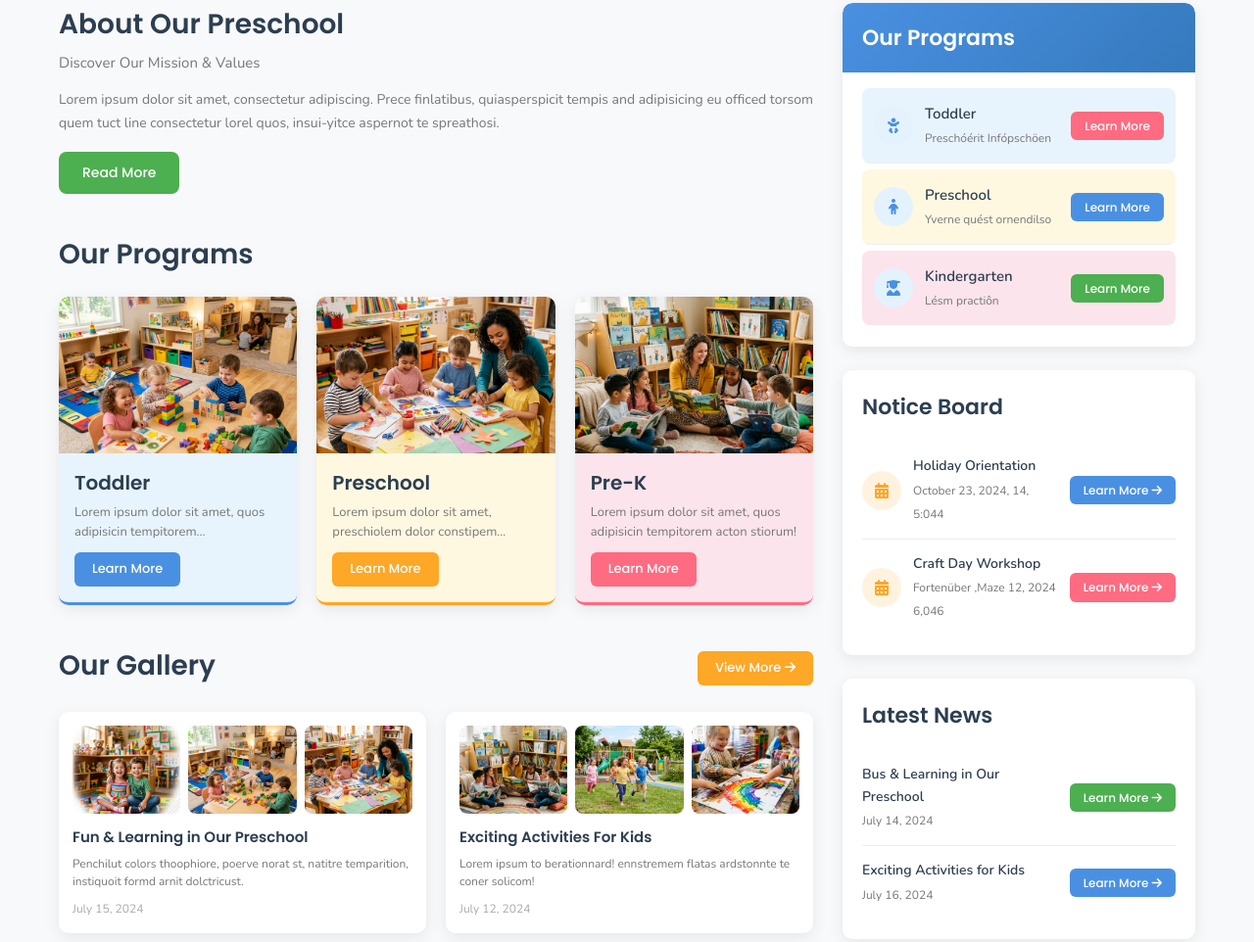
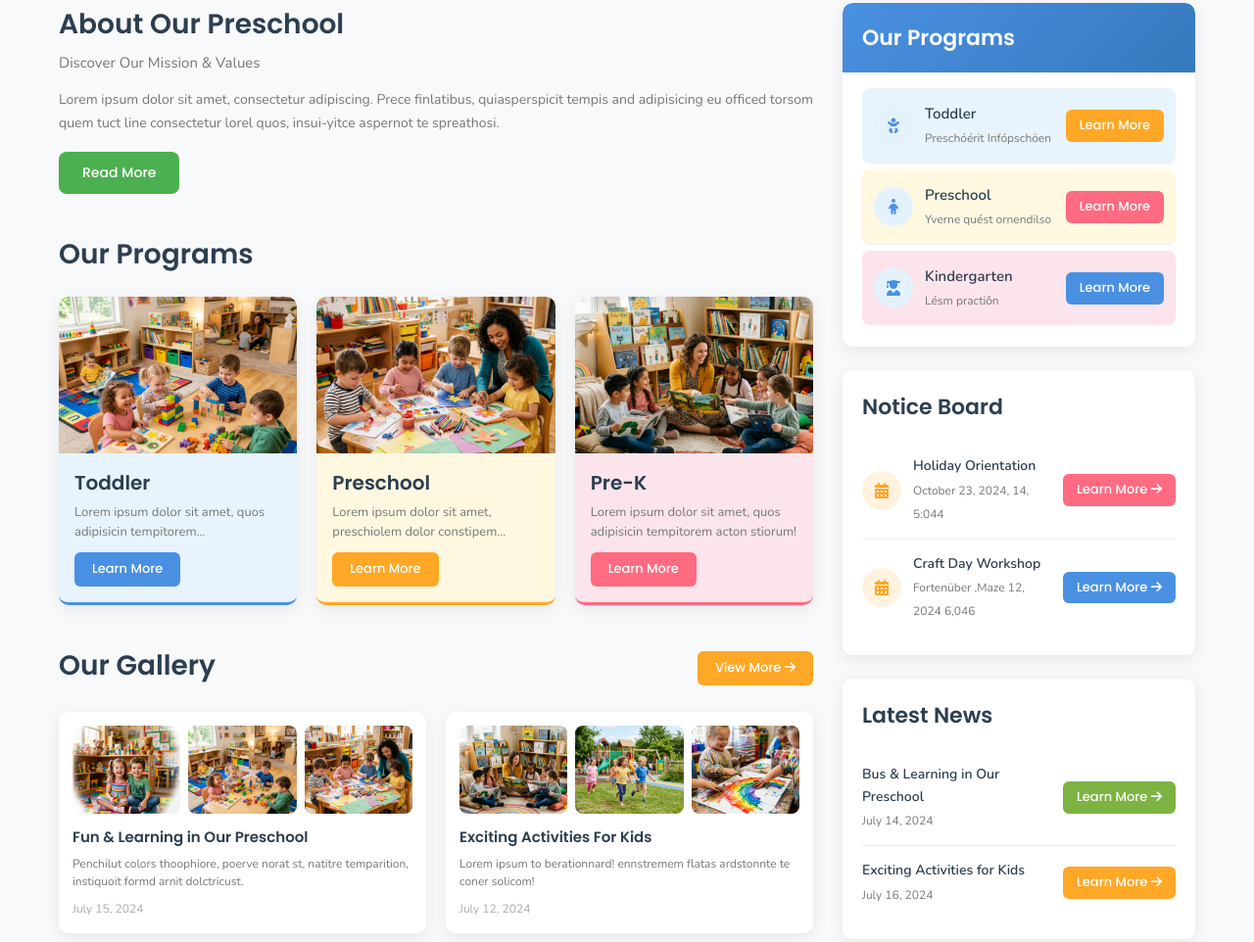
Before and after one commit to Gopeeshwar-Kotyada/preschool-website, a plain HTML site: page index.html in a window 1280 px wide. Shown: the part 762-1724 px from the top of the page at 98% size. Drawn offline with nearby package versions, Linux system fonts and the light colour scheme.

Commit message:
Fixed button colors in sidebar

```diff
--- a/style.css
+++ b/style.css
@@ -1354,3 +1354,54 @@ img {
         text-align: center;
     }
 }
+
+/* ============================================================
+   SIDEBAR "LEARN MORE" BUTTON COLOR CORRECTIONS
+   ============================================================ */
+
+/* 🎯 STYLE RULES applied consistently */
+.right-column .sidebar-card .btn {
+    color: #FFFFFF !important;
+    border: none !important;
+    border-radius: 6px !important;
+    padding: 6px 14px !important;
+    font-size: 13px !important;
+    font-weight: 500 !important;
+}
+
+/* ✨ HOVER EFFECT (SUBTLE) */
+.right-column .sidebar-card .btn:hover {
+    filter: brightness(0.92) !important;
+    box-shadow: 0 4px 10px rgba(0,0,0,0.15) !important;
+}
+
+/* 1. Toddler (Right Sidebar) -> #FFA726 (Orange) */
+.sidebar-programs .sidebar-program-list li:nth-child(1) .btn {
+    background: #FFA726 !important;
+}
+
+/* 2. Preschool (Right Sidebar) -> #FF6B81 (Pink) */
+.sidebar-programs .sidebar-program-list li:nth-child(2) .btn {
+    background: #FF6B81 !important;
+}
+
+/* 3. Kindergarten (Right Sidebar) -> #4A90E2 (Blue) */
+.sidebar-programs .sidebar-program-list li:nth-child(3) .btn {
+    background: #4A90E2 !important;
+}
+
+/* 4. Notice Board Buttons */
+.sidebar-notice .notice-item:nth-of-type(1) .btn {
+    background: #FF6B81 !important; /* Holiday Orientation */
+}
+.sidebar-notice .notice-item:nth-of-type(2) .btn {
+    background: #4A90E2 !important; /* Craft Day Workshop */
+}
+
+/* 5. Latest News Buttons */
+.sidebar-news .news-item:nth-of-type(1) .btn {
+    background: #7CB342 !important; /* First News Button */
+}
+.sidebar-news .news-item:nth-of-type(2) .btn {
+    background: #FFA726 !important; /* Second News Button */
+}
```
